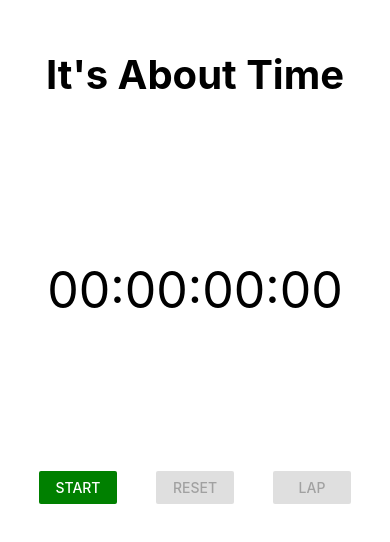
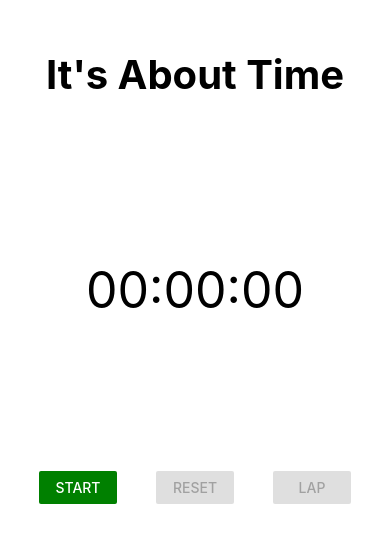
Before and after one commit to Shopify/eng-intern-assessment-react-native, a React Native app: screen / in a window 390 px wide. Shown: the top 542 px of the page. Built offline with nearby package versions, Linux system fonts and the light colour scheme.

Commit message:
finished solution

```diff
--- a/App.tsx
+++ b/App.tsx
@@ -1,9 +1,6 @@
-import { StatusBar } from "expo-status-bar";
 import React from "react";
 import { StyleSheet, Text, View } from "react-native";
 import StopWatch from "./src/StopWatch";
-import StopWatchButton from "./src/StopWatchButton";
-import MainView from "./src/MainView";
 import AppContext from "./src/utils/AppContext";
 
 export default function App() {
@@ -19,7 +16,7 @@ export default function App() {
       }}
     >
       <View style={styles.container}>
-        <MainView />
+        <StopWatch />
       </View>
     </AppContext.Provider>
   );
--- a/src/MainView.tsx
+++ /dev/null
@@ -1,70 +0,0 @@
-import React from "react";
-import { ScrollView, StyleSheet, Text, View } from "react-native";
-import StopWatch from "./StopWatch";
-import StopWatchButton from "./StopWatchButton";
-import formatTime from "./utils/format-time";
-import AppContext from "./utils/AppContext";
-
-export default function MainView() {
-  const { laps } = React.useContext(AppContext);
-  const displayLaps = () => {
-    const displayedLaps = [];
-    for (let i = 0; i < laps.length; i++) {
-      displayedLaps.push(
-        <View key={i} style={styles.lapContainer}>
-          <Text style={styles.lapText}>{"Lap " + (i + 1) + ": "}</Text>
-          <Text style={styles.lapText}>{formatTime(laps[i])}</Text>
-        </View>
-      );
-    }
-    return displayedLaps;
-  };
-  return (
-    <View style={styles.mainViewContainer}>
-      <Text style={styles.title}>It's About Time</Text>
-      <StopWatch />
-      <StopWatchButton />
-      <ScrollView contentContainerStyle={styles.lapsContainer}>
-        {displayLaps()}
-      </ScrollView>
-    </View>
-  );
-}
-
-const styles = StyleSheet.create({
-  mainViewContainer: {
-    width: "100%",
-    height: "100%",
-    display: "flex",
-    backgroundColor: "#fff",
-    alignItems: "center",
-    justifyContent: "space-between",
-  },
-  title: {
-    fontSize: 40,
-    fontWeight: "bold",
-    top: 50,
-  },
-  lapsContainer: {
-    width: "100%",
-    display: "flex",
-    justifyContent: "flex-start",
-    alignItems: "center",
-  },
-  lapContainer: {
-    width: "100%",
-    height: 40,
-    display: "flex",
-    flexDirection: "row",
-    justifyContent: "space-between",
-    alignItems: "center",
-    borderBottomColor: "black",
-    borderBottomWidth: StyleSheet.hairlineWidth,
-    backgroundColor: "#fff",
-  },
-  lapText: {
-    fontSize: 20,
-    marginLeft: 10,
-    marginRight: 10,
-  },
-});
--- a/src/StopWatch.tsx
+++ b/src/StopWatch.tsx
@@ -1,18 +1,74 @@
 import React from "react";
-import { StyleSheet, Text, View } from "react-native";
+import { ScrollView, StyleSheet, Text, View } from "react-native";
 import formatTime from "./utils/format-time";
 import AppContext from "./utils/AppContext";
+import StopWatchButton from "./StopWatchButton";
 
 export default function StopWatch() {
   const { time } = React.useContext(AppContext);
+  const { laps } = React.useContext(AppContext);
+  const displayLaps = () => {
+    const displayedLaps = [];
+    for (let i = 0; i < laps.length; i++) {
+      displayedLaps.push(
+        <View key={i} style={styles.lapContainer}>
+          <Text style={styles.lapText}>{"Lap " + (i + 1) + ": "}</Text>
+          <Text style={styles.lapText}>{formatTime(laps[i])}</Text>
+        </View>
+      );
+    }
+    return displayedLaps;
+  };
   return (
-    <View style={styles.timeContainer}>
-      <Text style={styles.timeText}>{formatTime(time)}</Text>
+    <View style={styles.mainViewContainer}>
+      <Text style={styles.title}>It's About Time</Text>
+      <View style={styles.timeContainer}>
+        <Text style={styles.timeText}>{formatTime(time)}</Text>
+      </View>
+      <StopWatchButton />
+      <ScrollView contentContainerStyle={styles.lapsContainer}>
+        {displayLaps()}
+      </ScrollView>
     </View>
   );
 }
 
 const styles = StyleSheet.create({
+  mainViewContainer: {
+    width: "100%",
+    height: "100%",
+    display: "flex",
+    backgroundColor: "#fff",
+    alignItems: "center",
+    justifyContent: "space-between",
+  },
+  title: {
+    fontSize: 40,
+    fontWeight: "bold",
+    top: 50,
+  },
+  lapsContainer: {
+    width: "100%",
+    display: "flex",
+    justifyContent: "flex-start",
+    alignItems: "center",
+  },
+  lapContainer: {
+    width: "100%",
+    height: 40,
+    display: "flex",
+    flexDirection: "row",
+    justifyContent: "space-between",
+    alignItems: "center",
+    borderBottomColor: "black",
+    borderBottomWidth: StyleSheet.hairlineWidth,
+    backgroundColor: "#fff",
+  },
+  lapText: {
+    fontSize: 20,
+    marginLeft: 10,
+    marginRight: 10,
+  },
   timeContainer: {
     width: "100%",
     height: "50%",
--- a/src/StopWatchButton.tsx
+++ b/src/StopWatchButton.tsx
@@ -1,4 +1,4 @@
-import React, { useEffect } from "react";
+import React from "react";
 import { Button, StyleSheet, View } from "react-native";
 import AppContext from "./utils/AppContext";
 
@@ -10,7 +10,14 @@ export default function StopWatchButton() {
 
   const start = () => {
     const timer = setInterval(() => {
-      setTime((time: number) => time + 1);
+      setTime((time: number) => {
+        // 359999 is the maximum time that can be displayed
+        if (time == 359999) {
+          stop();
+          return 0;
+        }
+        return time + 1;
+      });
     }, 10);
     timerId.current = timer;
     setStarted(true);
@@ -30,6 +37,7 @@ export default function StopWatchButton() {
   const lap = () => {
     setLaps((laps: any) => [...laps, time]);
   };
+
   return (
     <View style={styles.buttonsContainer}>
       <View style={styles.buttonContainer}>
--- a/src/utils/format-time.tsx
+++ b/src/utils/format-time.tsx
@@ -1,11 +1,8 @@
 const formatTime = (time: number) => {
-  const hours = Math.floor(time / 360000);
-  const minutes = Math.floor((time - hours * 360000) / 6000);
-  const seconds = Math.floor((time - hours * 360000 - minutes * 6000) / 100);
-  const centiseconds = time - hours * 360000 - minutes * 6000 - seconds * 100;
+  const minutes = Math.floor(time / 6000);
+  const seconds = Math.floor((time - minutes * 6000) / 100);
+  const centiseconds = time - minutes * 6000 - seconds * 100;
   return (
-    (hours < 10 ? "0" + hours : hours) +
-    ":" +
     (minutes < 10 ? "0" + minutes : minutes) +
     ":" +
     (seconds < 10 ? "0" + seconds : seconds) +
```
